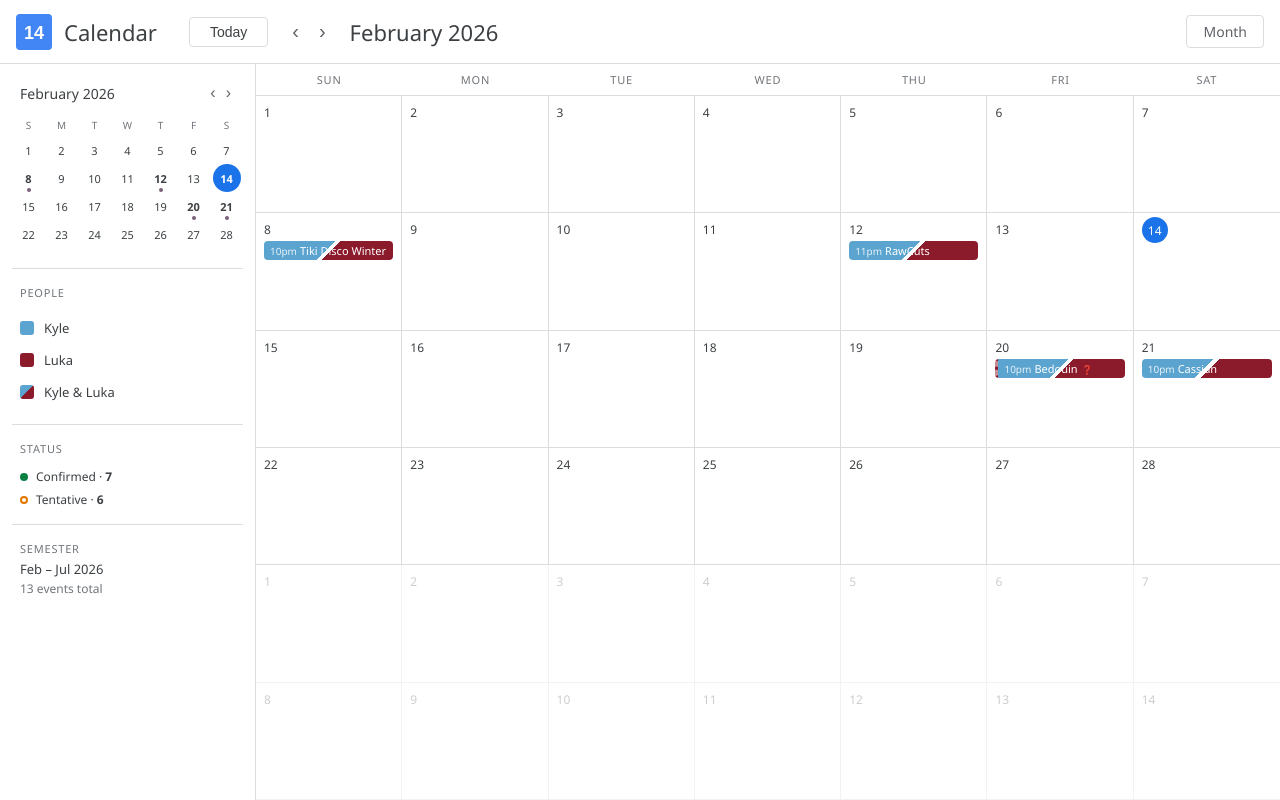
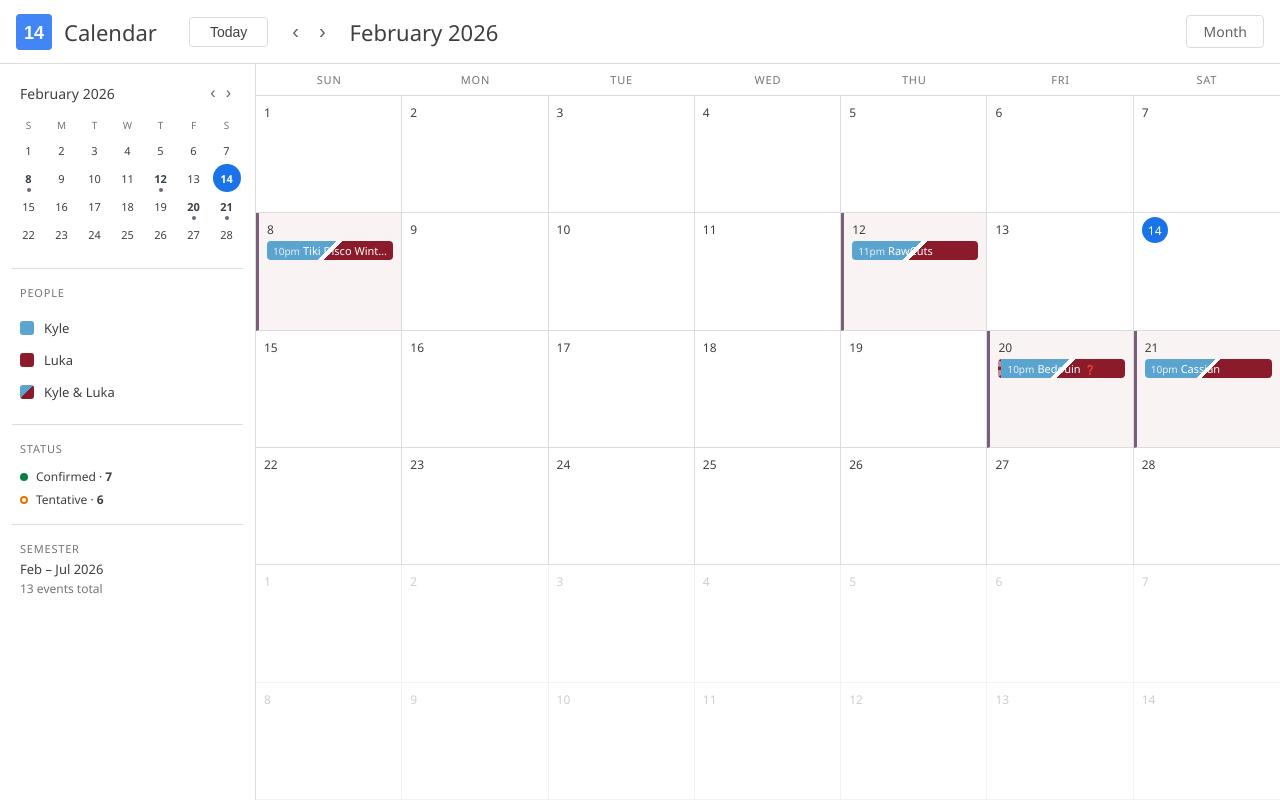
Before and after one commit to kyletristentran/kyle_luka-calendar, a React (Vite) app: page / in a window 1280 px wide. Built offline with nearby package versions, Linux system fonts and the light colour scheme; a web font is replaced by a local one.

Commit message:
Subtle cell highlight + left border accent for event days

```diff
--- a/src/App.jsx
+++ b/src/App.jsx
@@ -182,12 +182,20 @@ export default function App() {
               const events = key ? (eventMap[key] || []) : [];
               const t = cell.current && isToday(cell.day);
               const isSelected = key && selected === key;
+              const hasEv = events.length > 0;
+              const evPerson = hasEv ? events[0].person : null;
+              const cellTint = isSelected ? "#e8f0fe"
+                : hasEv && evPerson === "kyle" ? "rgba(91,164,207,0.08)"
+                : hasEv && evPerson === "luka" ? "rgba(139,26,43,0.08)"
+                : hasEv && evPerson === "both" ? "rgba(139,26,43,0.05)"
+                : "#fff";
               return (
                 <div key={i} onClick={() => key && events.length && setSelected(isSelected ? null : key)} style={{
                   borderRight: (i + 1) % 7 !== 0 ? "1px solid #dadce0" : "none",
                   borderBottom: "1px solid #dadce0",
                   padding: "4px 8px",
-                  background: isSelected ? "#e8f0fe" : "#fff",
+                  background: cellTint,
+                  borderLeft: hasEv ? `3px solid ${evPerson === "kyle" ? "#5BA4CF" : evPerson === "luka" ? "#8B1A2B" : "#7a5f7b"}` : "none",
                   cursor: events.length ? "pointer" : "default",
                   minHeight: 0, overflow: "hidden",
                   transition: "background 0.15s",
```
